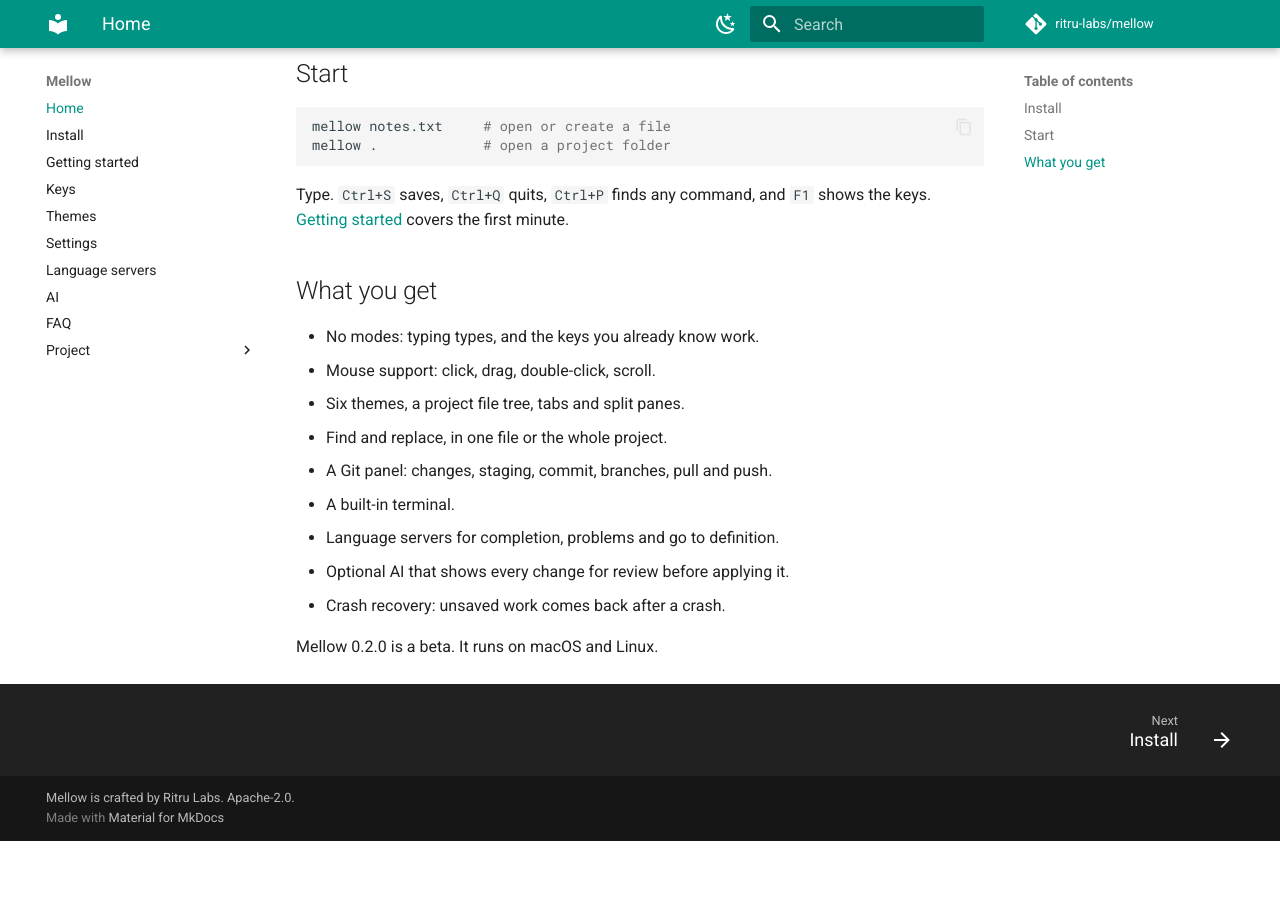
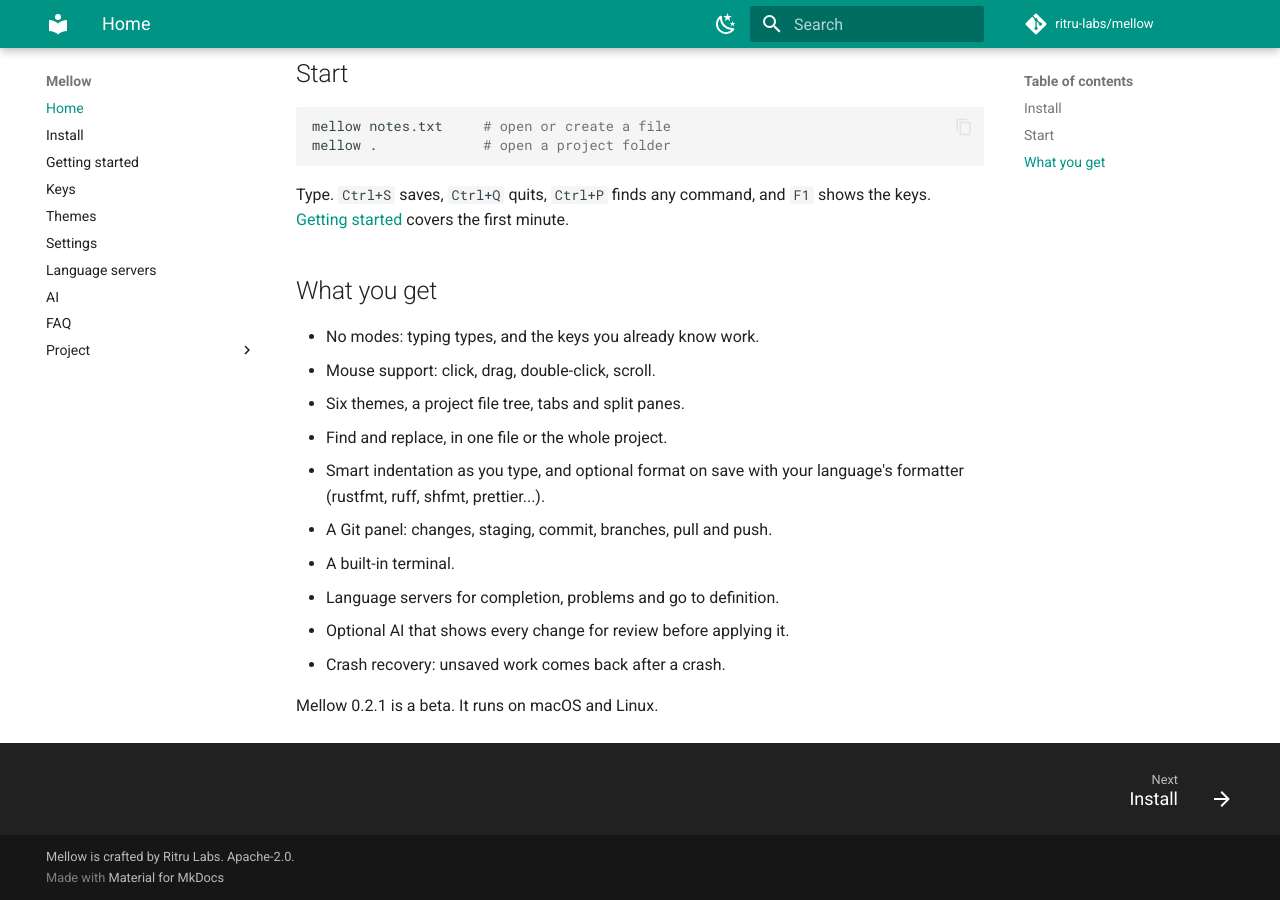
Before and after one commit to ritru-labs/mellow, an MkDocs documentation site: the page built from docs/index.md, in a window 1280 px wide and 900 px high, scrolled down 991 px. Built offline with MkDocs 1.6.1 and Material for MkDocs 9.7.7, drawn with Linux system fonts in a browser that asks for light colours; comment, search, counter and statistics services are not loaded; before the commit the page ends 1832 px from its top, so only the background shows below that.

```diff
--- a/docs/index.md
+++ b/docs/index.md
@@ -39,10 +39,12 @@ shows the keys. [Getting started](getting-started.md) covers the first minute.
 - Mouse support: click, drag, double-click, scroll.
 - Six themes, a project file tree, tabs and split panes.
 - Find and replace, in one file or the whole project.
+- Smart indentation as you type, and optional format on save with your
+  language's formatter (rustfmt, ruff, shfmt, prettier...).
 - A Git panel: changes, staging, commit, branches, pull and push.
 - A built-in terminal.
 - Language servers for completion, problems and go to definition.
 - Optional AI that shows every change for review before applying it.
 - Crash recovery: unsaved work comes back after a crash.
 
-Mellow 0.2.0 is a beta. It runs on macOS and Linux.
+Mellow 0.2.1 is a beta. It runs on macOS and Linux.
```
Also changed, not shown: README.md (+3 -1 lines), docs/install.md (+6 -6 lines).
